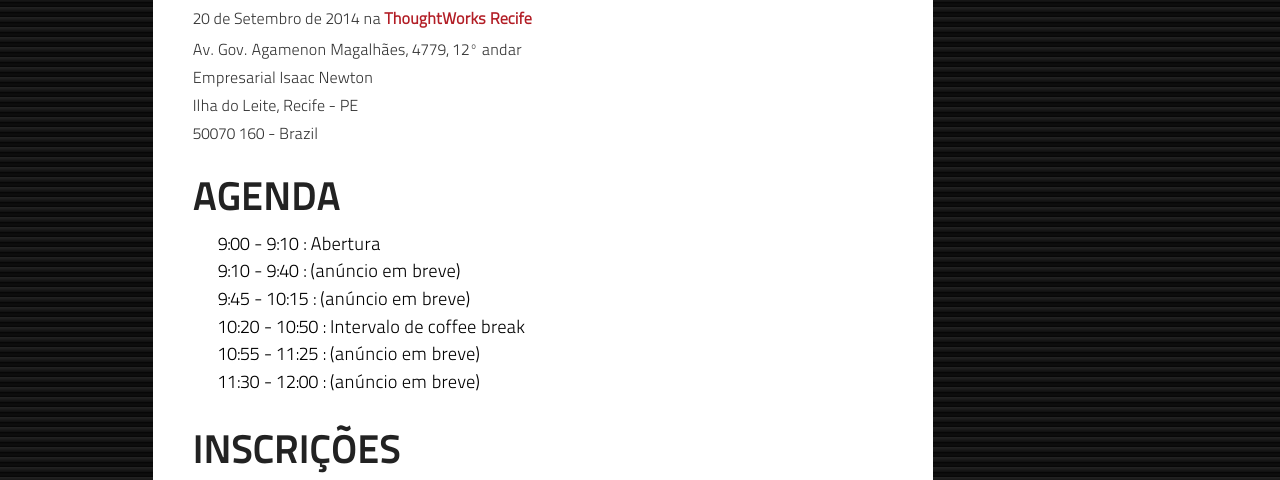
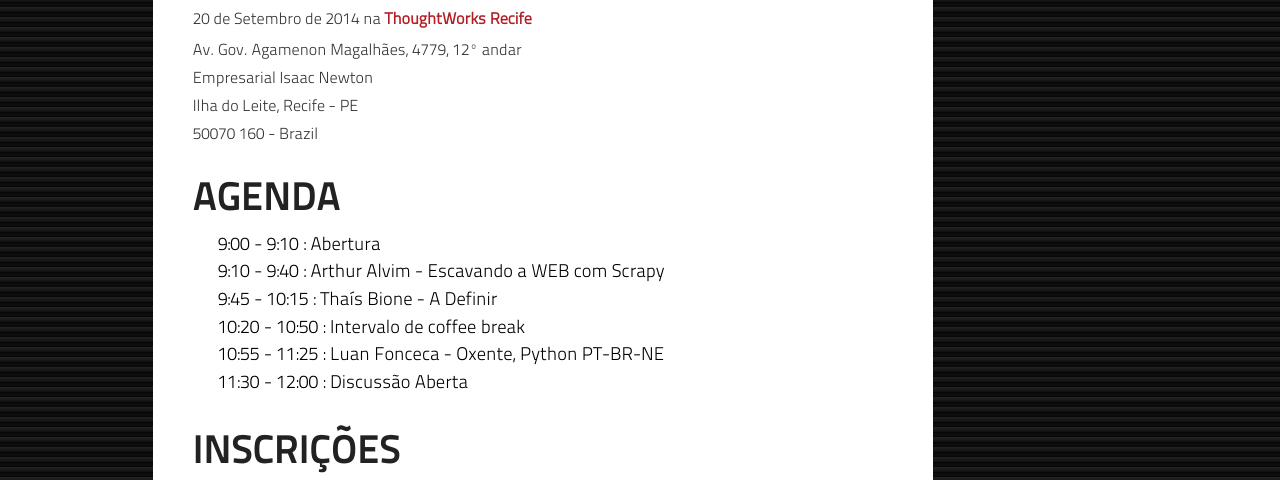
Before and after one commit to frevo-on-rails/frevo-on-rails.github.com, a Jekyll site: the page built from _posts/2014-08-14-encontro-setembro.markdown, in a window 1280 px wide and 900 px high, scrolled down 603 px, cut to the strip 0-480 px from the top of the window. Built offline with Jekyll 4.4.1, drawn with Linux system fonts in a browser that asks for light colours; nearby versions of some CDN libraries; comment, search, counter and statistics services are not loaded.

Commit message:
Atualizando post do encontro de setembro pra incluir mais palestrantes

```diff
--- a/_posts/2014-08-14-encontro-setembro.markdown
+++ b/_posts/2014-08-14-encontro-setembro.markdown
@@ -27,11 +27,11 @@ Ilha do Leite, Recife - PE
 ## Agenda
 
 - 9:00  - 9:10  : Abertura
-- 9:10  - 9:40  : (anúncio em breve)
-- 9:45  - 10:15 : (anúncio em breve)
+- 9:10  - 9:40  : Arthur Alvim - Escavando a WEB com Scrapy
+- 9:45  - 10:15 : Thaís Bione - A Definir
 - 10:20 - 10:50 : Intervalo de coffee break
-- 10:55 - 11:25 : (anúncio em breve)
-- 11:30 - 12:00 : (anúncio em breve)
+- 10:55 - 11:25 : Luan Fonceca - Oxente, Python PT-BR-NE
+- 11:30 - 12:00 : Discussão Aberta
 
 ## Inscrições
 
```
